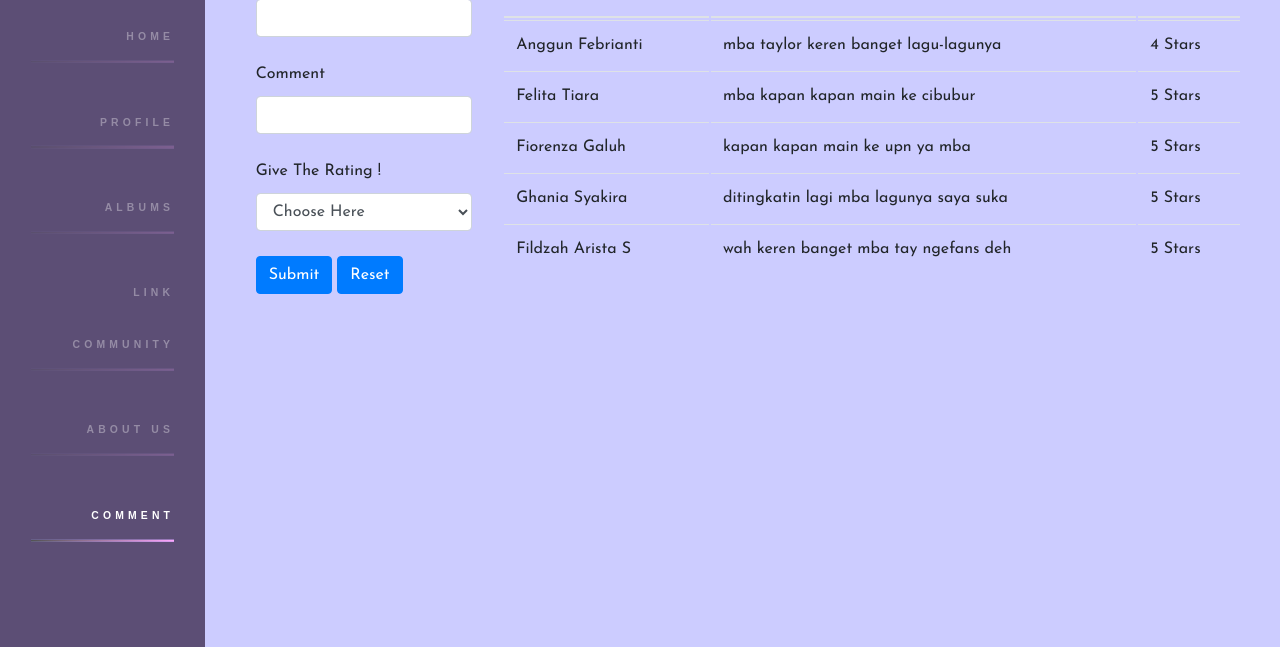
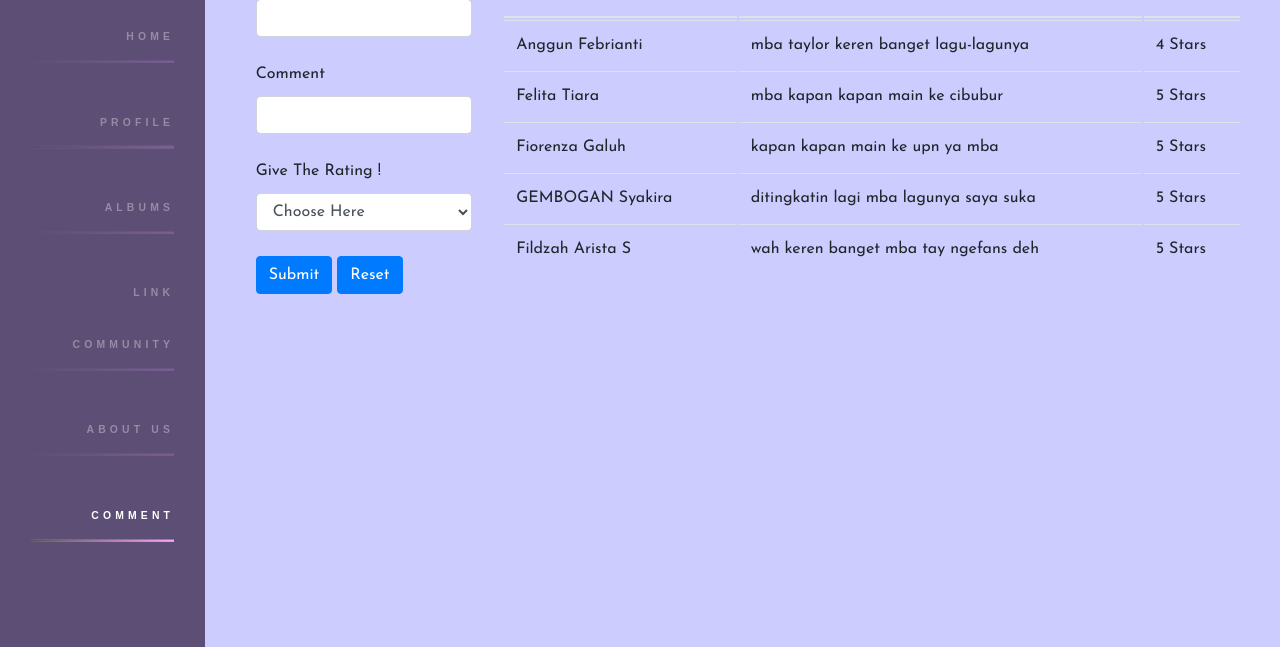
Before and after one commit to fildzaharistaa/UASTaylorswift, a plain HTML site: page komentar.html in a window 1280 px wide. Shown: the part 153-800 px from the top of the page. Drawn offline with nearby package versions, Linux system fonts and the light colour scheme.

Commit message:
cayanggg

```diff
--- a/komentar.html
+++ b/komentar.html
@@ -117,7 +117,7 @@
                                         <td>5 Stars</td>
                                     </tr>
                                     <tr>
-                                        <td>Ghania Syakira</td>
+                                        <td>GEMBOGAN Syakira</td>
                                         <td>ditingkatin lagi mba lagunya saya suka</td>
                                         <td>5 Stars</td>
                                     </tr>
```
